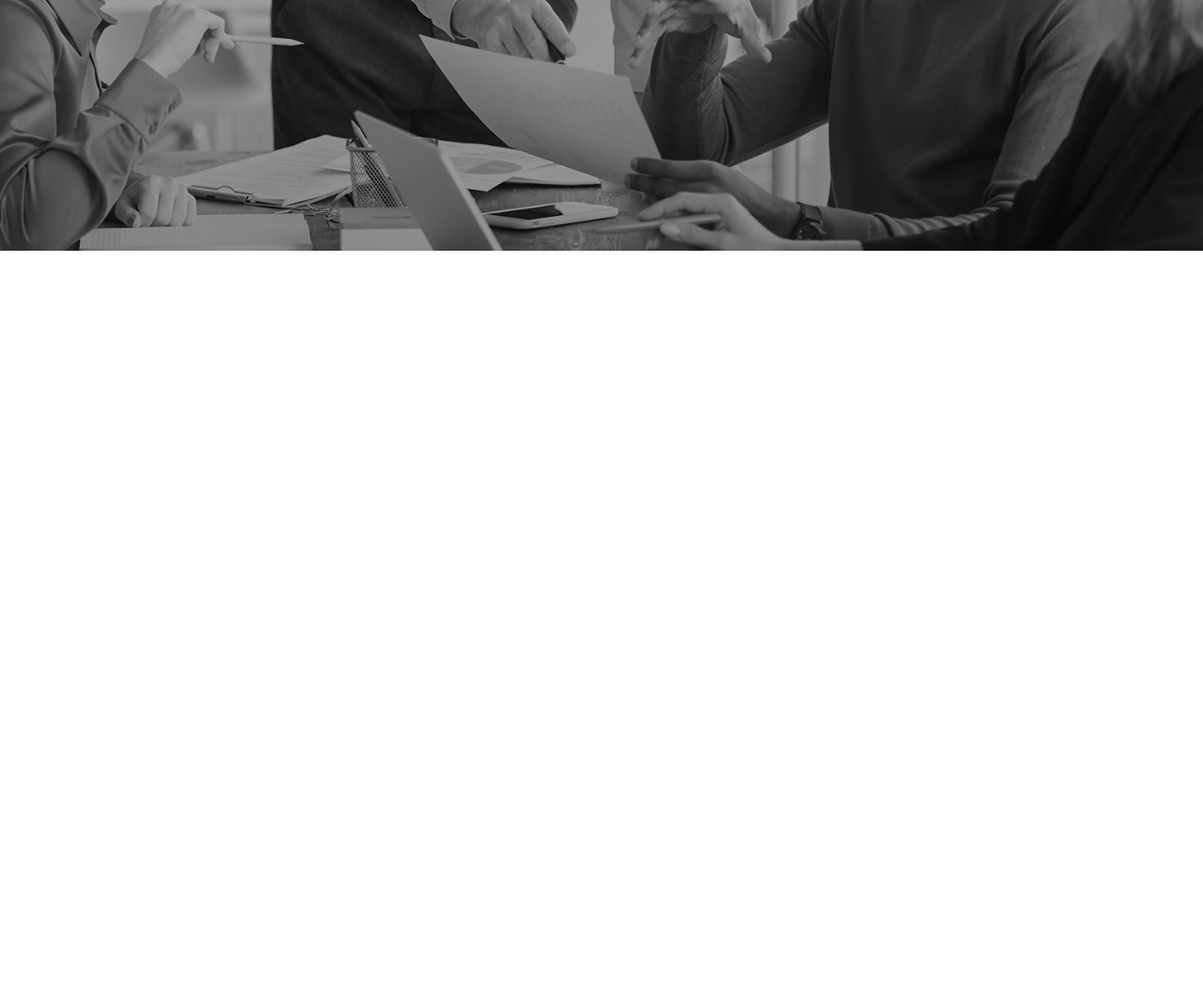
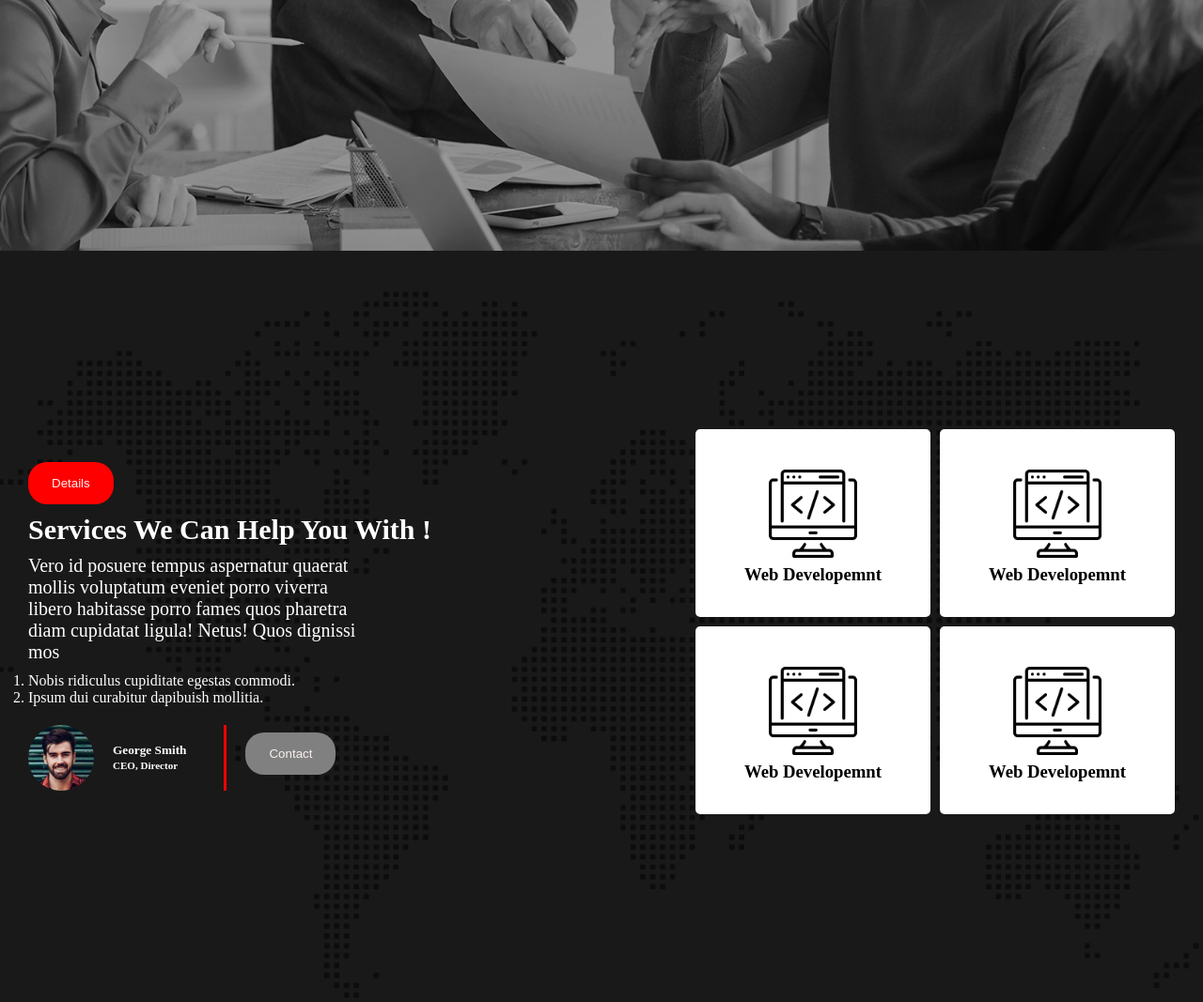
Before and after one commit to Jubair1996/Digital_Agency, a plain HTML site: page index.html in a window 1280 px wide. Shown: the part 602-1669 px from the top of the page at 94% size. Before the commit the page ends 869 px from the top, so only its background shows below. Drawn offline with Linux system fonts and the light colour scheme.

Commit message:
Service Section Added

```diff
--- a/css/style.css
+++ b/css/style.css
@@ -48,15 +48,15 @@
   font-size: 4rem;
   color: #ffffff;
 }
-.banner-text .digital{
+.banner-text .digital {
   color: #ff0000;
 }
-.banner-text p{
+.banner-text p {
   color: #ffffff;
   font-size: 16px;
   margin: 10px 0;
 }
-.discover-btn{
+.discover-btn {
   padding: 15px 25px;
   border: none;
   background-color: red;
@@ -64,10 +64,86 @@
   margin-top: 10px;
   margin-right: 10px;
 }
-.hire-btn{
+.hire-btn,
+.btn {
   padding: 15px 25px;
   border: none;
   background-color: #fcefef;
   color: #000000;
 }
 /* Banner Styles Ends */
+/* Service Styles Starts */
+.service-container {
+  height: 100vh;
+  background-image: url("../asset/image/footer-bg.png"),
+    linear-gradient(rgba(0, 0, 0, 0.9), rgba(0, 0, 0, 0.9));
+  background-position: center;
+  background-size: cover;
+  background-blend-mode: overlay;
+  color: #ffffff;
+  padding: 30px;
+  display: flex;
+  align-items: center;
+}
+.btn {
+  background-color: #ff0000;
+  color: #fcefef;
+  border-radius: 20px;
+}
+.service-title {
+  font-size: 30px;
+  font-weight: 700;
+  margin-top: 10px;
+}
+.service-description {
+  width: 50%;
+  font-size: 20px;
+  margin: 10px 0;
+}
+.order-list{
+
+}
+.author {
+  display: flex;
+  align-items: center;
+  gap: 20px;
+  margin-top: 20px;
+  border-right: 3px solid red;
+}
+.author-container {
+  display: flex;
+  align-items: center;
+}
+.author img {
+  width: 70px;
+  height: 70px;
+  border-radius: 50%;
+}
+.author h5 {
+  margin-right: 40px;
+}
+.contact-btn {
+  margin-top: 10px;
+  background-color: #808080;
+  margin-left: 20px;
+}
+.first-box{
+    display: flex;
+    gap: 10px;
+    align-items: center;
+   margin-bottom: 10px;
+}
+.box {
+  width: 250px;
+  height: 200px;
+  background-color: #ffffff;
+  color: #000000;
+  padding: 40px;
+  text-align: center;
+  border-radius: 5px;
+}
+.icon {
+  width: 100px;
+  height: 100px;
+}
+/* Service Styles Ends */
--- a/index.html
+++ b/index.html
@@ -51,5 +51,56 @@
       <!-- Banner Section Ends -->
     </header>
     <!-- Header Section Ends -->
+    <main>
+      <!-- Service Section Starts -->
+      <section class="service-container">
+        <div class="service-left">
+          <button class="btn">Details</button>
+          <h3 class="service-title">Services We Can Help You With !</h3>
+          <p class="service-description">Vero id posuere tempus aspernatur quaerat mollis voluptatum eveniet
+            porro viverra libero habitasse porro fames quos pharetra diam
+            cupidatat ligula! Netus! Quos dignissi mos</p>
+          <ol class="order-list">
+            <li>Nobis ridiculus cupiditate egestas commodi.</li>
+            <li>Ipsum dui curabitur dapibuish mollitia.</li>
+          </ol>
+          <div class="author-container">
+            <div class="author">
+              <img src="./asset/image/author.jpg" alt="" />
+              <h5>
+                George Smith <br />
+                <small>CEO, Director</small>
+              </h5>
+            </div>
+            <button class="btn contact-btn">Contact</button>
+          </div>
+        </div>
+        <div class="service-right">
+            <div class="all-service-box">
+                <div class="first-box">
+                    <div class="box">
+                        <img class="icon" src="./asset/icons/coding.png" alt="">
+                        <h3>Web Developemnt</h3>
+                    </div>
+                    <div class="box">
+                        <img class="icon" src="./asset/icons/coding.png" alt="">
+                        <h3>Web Developemnt</h3>
+                    </div>
+                </div>
+                <div class="first-box">
+                    <div class="box">
+                        <img class="icon" src="./asset/icons/coding.png" alt="">
+                        <h3>Web Developemnt</h3>
+                    </div>
+                    <div class="box">
+                        <img class="icon" src="./asset/icons/coding.png" alt="">
+                        <h3>Web Developemnt</h3>
+                    </div>
+                </div>
+            </div>
+        </div>
+      </section>
+      <!-- Service Section Ends -->
+    </main>
   </body>
 </html>
```
Lines whose indentation alone changed are shown as unchanged.
